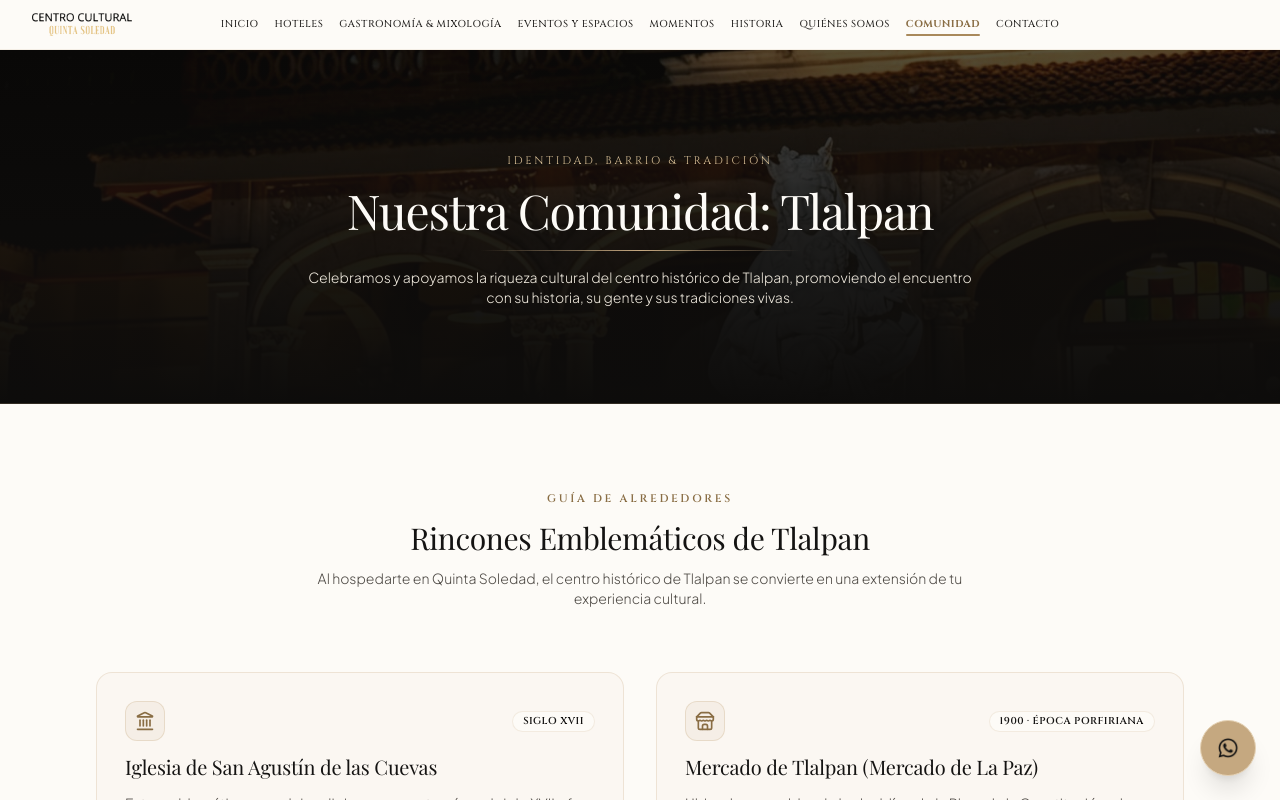
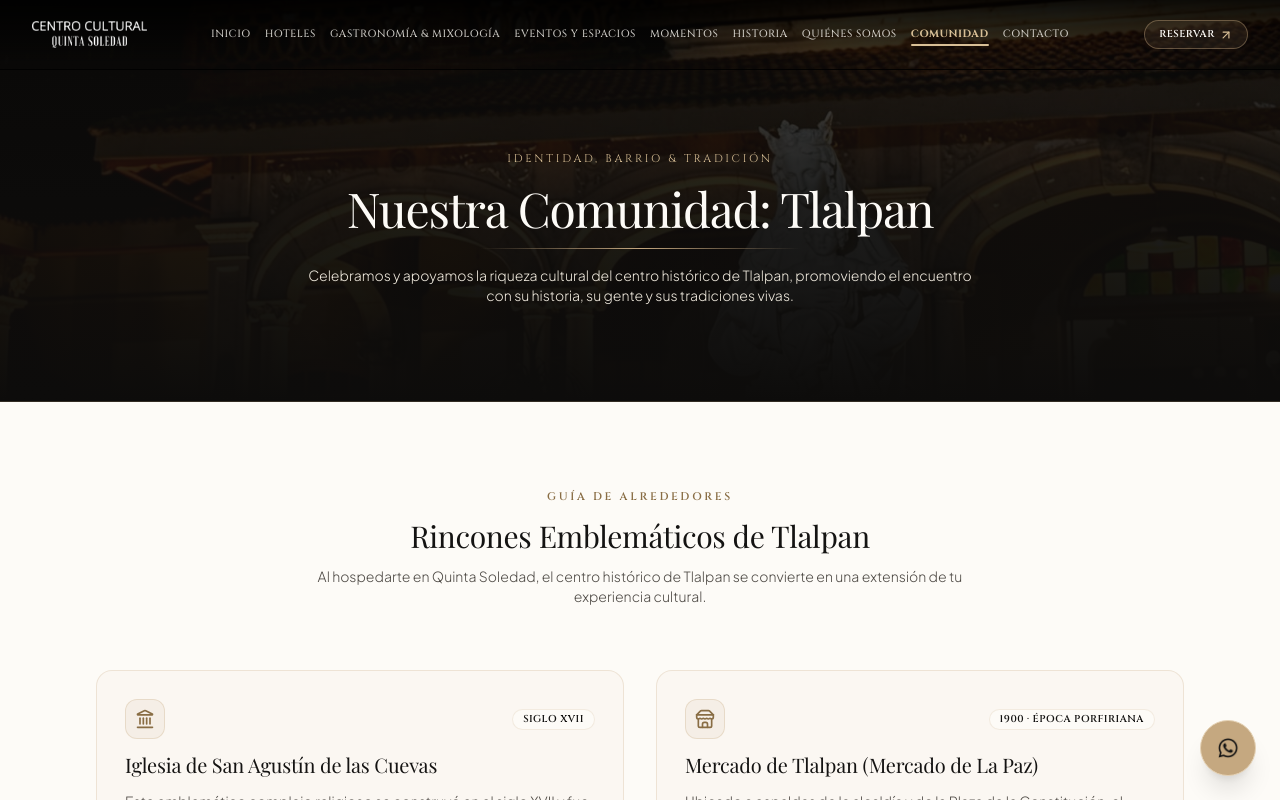
Before and after one commit to MayitoApps/centro-cultural-quinta-soledad, a Next.js app: page /comunidad in a window 1280 px wide. Shown: the top 800 px of the page. Built offline with nearby package versions, Linux system fonts and the light colour scheme; a web font is replaced by a local one.

Commit message:
feat(navbar): hacer menu transparente con degradado estilo organicohotelboutique

```diff
--- a/src/app/comunidad/page.tsx
+++ b/src/app/comunidad/page.tsx
@@ -40,7 +40,7 @@ export default function ComunidadPage() {
   return (
     <div className="bg-cantera-50 text-charcoal-900 min-h-screen">
       {/* Header Banner */}
-      <section className="relative py-20 sm:py-24 bg-charcoal-950 text-cantera-50 overflow-hidden border-b border-gold-500/20">
+      <section className="relative pt-28 pb-16 sm:pt-36 sm:pb-24 bg-charcoal-950 text-cantera-50 overflow-hidden border-b border-gold-500/20">
         <div className="absolute inset-0 z-0">
           <Image
             src="/images/arquitectura-y-detalles/ccqs_arquitectura_detalles13.jpeg"
--- a/src/app/contacto/page.tsx
+++ b/src/app/contacto/page.tsx
@@ -58,7 +58,7 @@ export default function ContactoPage() {
   return (
     <div className="bg-cantera-50 text-charcoal-900 min-h-screen">
       {/* Header Banner */}
-      <section className="relative py-20 sm:py-24 bg-charcoal-950 text-cantera-50 overflow-hidden border-b border-gold-500/20">
+      <section className="relative pt-28 pb-16 sm:pt-36 sm:pb-24 bg-charcoal-950 text-cantera-50 overflow-hidden border-b border-gold-500/20">
         <div className="absolute inset-0 z-0">
           <Image
             src="/images/entradas/ccqs_entrada_principal01.png"
--- a/src/app/eventos/page.tsx
+++ b/src/app/eventos/page.tsx
@@ -82,7 +82,7 @@ export default function EventosPage() {
   return (
     <div className="bg-cantera-50 text-charcoal-900 min-h-screen">
       {/* Header Banner */}
-      <section className="relative py-20 sm:py-24 bg-charcoal-950 text-cantera-50 overflow-hidden border-b border-gold-500/20">
+      <section className="relative pt-28 pb-16 sm:pt-36 sm:pb-24 bg-charcoal-950 text-cantera-50 overflow-hidden border-b border-gold-500/20">
         <div className="absolute inset-0 z-0">
           <Image
             src="/images/eventos-sociales/bodas/ccqs_bodas01.jpg"
--- a/src/app/hoteles/page.tsx
+++ b/src/app/hoteles/page.tsx
@@ -15,7 +15,7 @@ export default function HotelesPage() {
   return (
     <div className="bg-cantera-50 text-charcoal-900 min-h-screen">
       {/* Header Banner */}
-      <section className="relative py-20 sm:py-24 bg-charcoal-950 text-cantera-50 overflow-hidden border-b border-gold-500/20">
+      <section className="relative pt-28 pb-16 sm:pt-36 sm:pb-24 bg-charcoal-950 text-cantera-50 overflow-hidden border-b border-gold-500/20">
         <div className="absolute inset-0 z-0">
           <Image
             src="/images/habitaciones/utopia/ccqs_utopia17.png"
--- a/src/app/momentos/page.tsx
+++ b/src/app/momentos/page.tsx
@@ -16,7 +16,7 @@ export default function MomentosPage() {
   return (
     <div className="bg-cantera-50 text-charcoal-900 min-h-screen">
       {/* Header Banner */}
-      <section className="relative py-20 sm:py-24 bg-charcoal-950 text-cantera-50 overflow-hidden border-b border-gold-500/20">
+      <section className="relative pt-28 pb-16 sm:pt-36 sm:pb-24 bg-charcoal-950 text-cantera-50 overflow-hidden border-b border-gold-500/20">
         <div className="absolute inset-0 z-0">
           <Image
             src="/images/nuestros-momentos/cenas-romanticas/ccqs_cenas-romanticas02.jpg"
--- a/src/app/nuestra-gastronomia/page.tsx
+++ b/src/app/nuestra-gastronomia/page.tsx
@@ -24,7 +24,7 @@ export default function GastronomiaPage() {
   return (
     <div className="bg-cantera-50 text-charcoal-900 min-h-screen">
       {/* Header Banner - Editorial & Museum Style */}
-      <section className="relative py-20 sm:py-24 bg-charcoal-950 text-cantera-50 overflow-hidden border-b border-gold-500/20">
+      <section className="relative pt-28 pb-16 sm:pt-36 sm:pb-24 bg-charcoal-950 text-cantera-50 overflow-hidden border-b border-gold-500/20">
         <div className="absolute inset-0 z-0">
           <Image
             src="/images/nuestros-espacios/restaurante-capitular/ccqs_bebidas_mixologia11.png"
--- a/src/app/nuestra-historia/page.tsx
+++ b/src/app/nuestra-historia/page.tsx
@@ -109,7 +109,7 @@ export default function NuestraHistoriaPage() {
   return (
     <div className="bg-cantera-50 text-charcoal-900 min-h-screen">
       {/* Header Banner */}
-      <section className="relative py-24 sm:py-28 bg-charcoal-950 text-cantera-50 overflow-hidden border-b border-gold-500/20">
+      <section className="relative pt-28 pb-16 sm:pt-36 sm:pb-24 bg-charcoal-950 text-cantera-50 overflow-hidden border-b border-gold-500/20">
         <div className="absolute inset-0 z-0">
           <Image
             src="/images/nuestros-espacios/pasillo-de-los-forjadores/ccqs_forjadores01.jpg"
--- a/src/app/page.tsx
+++ b/src/app/page.tsx
@@ -45,7 +45,7 @@ export default function HomePage() {
   return (
     <div className="flex flex-col min-h-screen bg-cantera-50">
       {/* 1. HERO SECTION */}
-      <section className="relative min-h-[85vh] flex items-center justify-center bg-charcoal-950 text-cantera-50 overflow-hidden">
+      <section className="relative min-h-screen flex items-center justify-center bg-charcoal-950 text-cantera-50 overflow-hidden pt-24 pb-16 sm:pt-28 sm:pb-20">
         {/* Background Image with Cinematic Dark Overlay */}
         <div className="absolute inset-0 z-0">
           <Image
--- a/src/app/quienes-somos/page.tsx
+++ b/src/app/quienes-somos/page.tsx
@@ -16,7 +16,7 @@ export default function QuienesSomosPage() {
   return (
     <div className="bg-cantera-50 text-charcoal-900 min-h-screen">
       {/* Header Banner */}
-      <section className="relative py-20 sm:py-24 bg-charcoal-950 text-cantera-50 overflow-hidden border-b border-gold-500/20">
+      <section className="relative pt-28 pb-16 sm:pt-36 sm:pb-24 bg-charcoal-950 text-cantera-50 overflow-hidden border-b border-gold-500/20">
         <div className="absolute inset-0 z-0">
           <Image
             src="/images/entradas/ccqs_entradacafeteria01.png"
--- a/src/components/Navbar.tsx
+++ b/src/components/Navbar.tsx
@@ -4,7 +4,9 @@ import React, { useState, useEffect } from "react";
 import Link from "next/link";
 import Image from "next/image";
 import { usePathname } from "next/navigation";
-import { Menu, X } from "lucide-react";
+import { Menu, X, ArrowUpRight } from "lucide-react";
+import { createWhatsAppLink, WA_MESSAGES } from "@/lib/whatsapp";
+import WhatsAppButton from "@/components/WhatsAppButton";
 
 const NAV_LINKS = [
   { href: "/", label: "Inicio" },
@@ -27,7 +29,8 @@ export default function Navbar() {
     const handleScroll = () => {
       setScrolled(window.scrollY > 20);
     };
-    window.addEventListener("scroll", handleScroll);
+    handleScroll();
+    window.addEventListener("scroll", handleScroll, { passive: true });
     return () => window.removeEventListener("scroll", handleScroll);
   }, []);
 
@@ -37,24 +40,24 @@ export default function Navbar() {
 
   return (
     <header
-      className={`sticky top-0 z-50 transition-all duration-300 ${
+      className={`fixed top-0 left-0 right-0 z-50 transition-all duration-500 ${
         scrolled
-          ? "glass-nav py-2.5 shadow-sm"
-          : "bg-cantera-50/95 py-3 border-b border-cantera-200/80"
+          ? "glass-nav-dark py-3 shadow-lg shadow-black/40 border-b border-gold-500/20"
+          : "bg-gradient-to-b from-black/85 via-black/45 to-transparent py-4 sm:py-5 border-b border-transparent"
       }`}
     >
       <div className="max-w-7xl mx-auto px-4 sm:px-6 lg:px-8 flex items-center justify-between">
-        {/* Compact Refined Logo */}
-        <Link href="/" className="flex items-center group shrink-0 lg:w-[100px]">
+        {/* Compact Refined Logo (Blanco para contraste sobre fondo transparente/oscuro) */}
+        <Link href="/" className="flex items-center group shrink-0 lg:w-[125px]">
           <div
-            className="relative transition-transform duration-200 group-hover:scale-[1.02] shrink-0"
-            style={{ width: "100px", height: "25px" }}
+            className="relative transition-transform duration-200 group-hover:scale-[1.03] shrink-0"
+            style={{ width: "115px", height: "28px" }}
           >
             <Image
-              src="/quinta-soledad.png"
+              src="/quinta-soledad-blanco.png"
               alt="Centro Cultural Quinta Soledad"
               fill
-              sizes="100px"
+              sizes="120px"
               className="object-contain object-left"
               priority
             />
@@ -62,44 +65,54 @@ export default function Navbar() {
         </Link>
 
         {/* Desktop Centered Navigation */}
-        <nav className="hidden lg:flex items-center justify-center space-x-2.5 xl:space-x-4 flex-1 mx-2">
+        <nav className="hidden lg:flex items-center justify-center space-x-2 xl:space-x-3.5 2xl:space-x-4 flex-1 mx-2">
           {NAV_LINKS.map((link) => {
             const isActive = pathname === link.href;
             return (
               <Link
                 key={link.href}
                 href={link.href}
-                className={`text-[9px] xl:text-[10px] font-cinzel tracking-wider uppercase transition-colors whitespace-nowrap py-1 relative ${
+                className={`text-[9.5px] xl:text-[10.5px] font-cinzel tracking-wider uppercase transition-colors whitespace-nowrap py-1 relative ${
                   isActive
-                    ? "text-gold-700 font-bold"
-                    : "text-charcoal-800 hover:text-gold-700 font-medium"
+                    ? "text-gold-400 font-bold"
+                    : "text-cantera-100/80 hover:text-gold-300 font-medium"
                 }`}
               >
                 {link.label}
                 {isActive && (
-                  <span className="absolute bottom-0 left-0 right-0 h-0.5 bg-gold-600 rounded-full" />
+                  <span className="absolute bottom-0 left-0 right-0 h-0.5 bg-gold-400 rounded-full" />
                 )}
               </Link>
             );
           })}
         </nav>
 
-        {/* Right Spacer for Desktop to balance Logo and guarantee perfect center alignment */}
-        <div className="hidden lg:block w-[100px] shrink-0" aria-hidden="true" />
+        {/* Right CTA Button (Estilo Orgánico Hotel Boutique) */}
+        <div className="hidden lg:flex items-center justify-end shrink-0 lg:w-[125px]">
+          <a
+            href={createWhatsAppLink(WA_MESSAGES.general)}
+            target="_blank"
+            rel="noopener noreferrer"
+            className="inline-flex items-center gap-1 px-3.5 py-1.5 rounded-full border border-gold-500/40 bg-gold-500/10 hover:bg-gold-500 text-cantera-50 hover:text-charcoal-950 text-[10px] uppercase font-cinzel tracking-wider font-semibold transition-all duration-300 shadow-sm hover:shadow-[0_4px_16px_rgba(197,168,128,0.3)]"
+          >
+            <span>Reservar</span>
+            <ArrowUpRight className="w-3.5 h-3.5 text-gold-400" />
+          </a>
+        </div>
 
         {/* Mobile Menu Toggle */}
         <button
           onClick={() => setIsOpen(!isOpen)}
-          className="lg:hidden p-1.5 rounded-md text-charcoal-900 hover:text-gold-700 transition-colors"
-          aria-label="Abrir menú"
+          className="lg:hidden p-1.5 rounded-md text-cantera-50 hover:text-gold-400 hover:bg-white/10 transition-colors focus:outline-none"
+          aria-label={isOpen ? "Cerrar menú" : "Abrir menú"}
         >
-          {isOpen ? <X className="w-5 h-5" /> : <Menu className="w-5 h-5" />}
+          {isOpen ? <X className="w-6 h-6" /> : <Menu className="w-6 h-6" />}
         </button>
       </div>
 
       {/* Mobile Drawer Menu */}
       {isOpen && (
-        <div className="lg:hidden bg-cantera-50 border-b border-gold-500/20 px-6 py-5 space-y-3 shadow-xl">
+        <div className="lg:hidden bg-charcoal-950/98 backdrop-blur-2xl border-b border-gold-500/20 px-6 py-6 space-y-4 shadow-2xl animate-in fade-in slide-in-from-top-2 duration-300">
           <div className="flex flex-col space-y-2">
             {NAV_LINKS.map((link) => {
               const isActive = pathname === link.href;
@@ -107,16 +120,27 @@ export default function Navbar() {
                 <Link
                   key={link.href}
                   href={link.href}
-                  className={`text-xs font-cinzel tracking-wider uppercase py-2 border-b border-cantera-200/50 ${
-                    isActive ? "text-gold-700 font-bold" : "text-charcoal-800 hover:text-gold-700"
+                  className={`text-xs font-cinzel tracking-wider uppercase py-2.5 border-b border-white/10 transition-colors flex items-center justify-between ${
+                    isActive
+                      ? "text-gold-400 font-bold"
+                      : "text-cantera-100/80 hover:text-gold-300"
                   }`}
                 >
-                  {link.label}
+                  <span>{link.label}</span>
+                  {isActive && <span className="w-1.5 h-1.5 rounded-full bg-gold-400" />}
                 </Link>
               );
             })}
           </div>
-          <div className="pt-2 text-center text-[10px] text-charcoal-500 font-sans">
+          <div className="pt-2">
+            <WhatsAppButton
+              message={WA_MESSAGES.general}
+              text="Reservar por WhatsApp"
+              variant="gold"
+              className="w-full text-xs py-3"
+            />
+          </div>
+          <div className="pt-2 text-center text-[10px] text-cantera-300/70 font-sans tracking-wide">
             Calle Moneda 15, Tlalpan Centro · Casona Histórica de 1870
           </div>
         </div>
```
